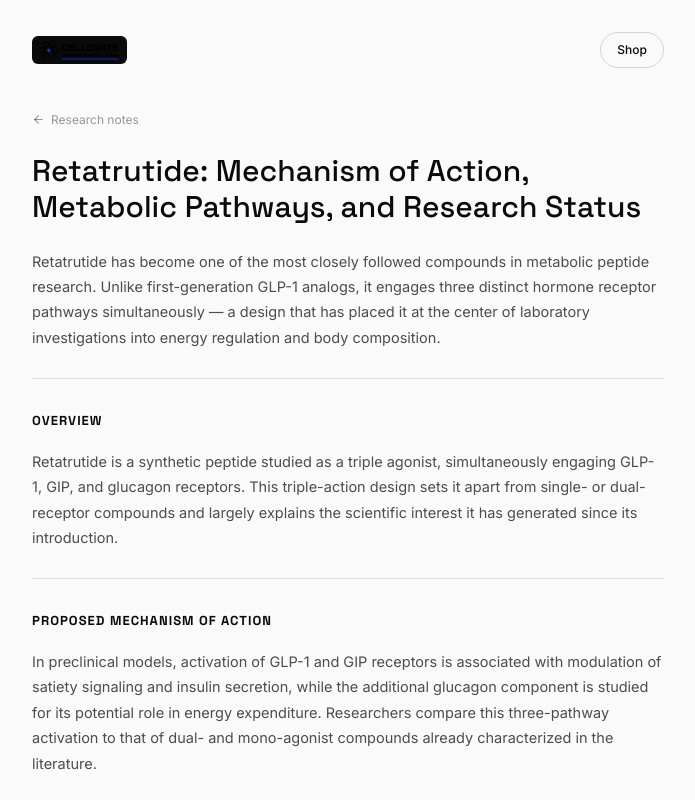
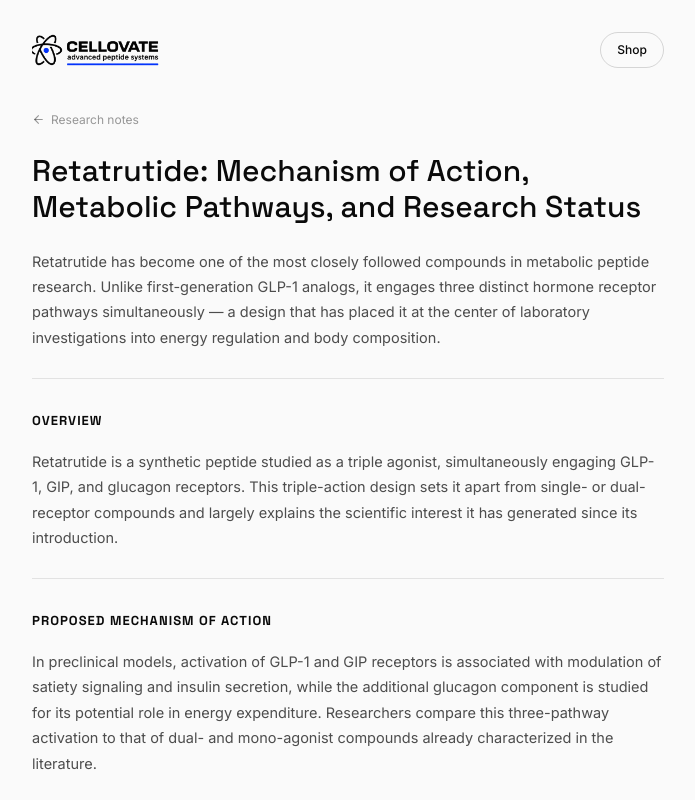
Before and after one commit to farotmatteo-lab/cellovate-site, a Next.js app in the folder cellovate-site/: page /blog/retatrutide-mecanisme-daction-voies-metaboliques-et-etat-de-la-recherche in a window 1280 px wide. Shown: the top 800 px of the page, without its empty margins (292-987 px from the left). Built offline with nearby package versions, Linux system fonts and the light colour scheme; no server answers.

Commit message:
New logo: drop black background (blog)

```diff
--- a/cellovate-site/pages/blog/[handle].js
+++ b/cellovate-site/pages/blog/[handle].js
@@ -39,7 +39,7 @@ export default function BlogPost({ post }) {
 
         <header className="max-w-2xl mx-auto px-5 pt-8 flex items-center justify-between">
           <Link href="/" className="block">
-            <img src="/logo.png" alt="Cellovate" className="h-7 w-auto bg-[#0A0A0A] rounded-md px-2 py-1" />
+            <img src="/logo.png" alt="Cellovate" className="h-8 w-auto" />
           </Link>
           <Link
             href="/shop"
--- a/cellovate-site/pages/blog/index.js
+++ b/cellovate-site/pages/blog/index.js
@@ -23,7 +23,7 @@ export default function BlogIndex() {
 
         <header className="max-w-3xl mx-auto px-5 pt-8 flex items-center justify-between">
           <Link href="/" className="block">
-            <img src="/logo.png" alt="Cellovate" className="h-7 w-auto bg-[#0A0A0A] rounded-md px-2 py-1" />
+            <img src="/logo.png" alt="Cellovate" className="h-8 w-auto" />
           </Link>
           <Link
             href="/shop"
```
